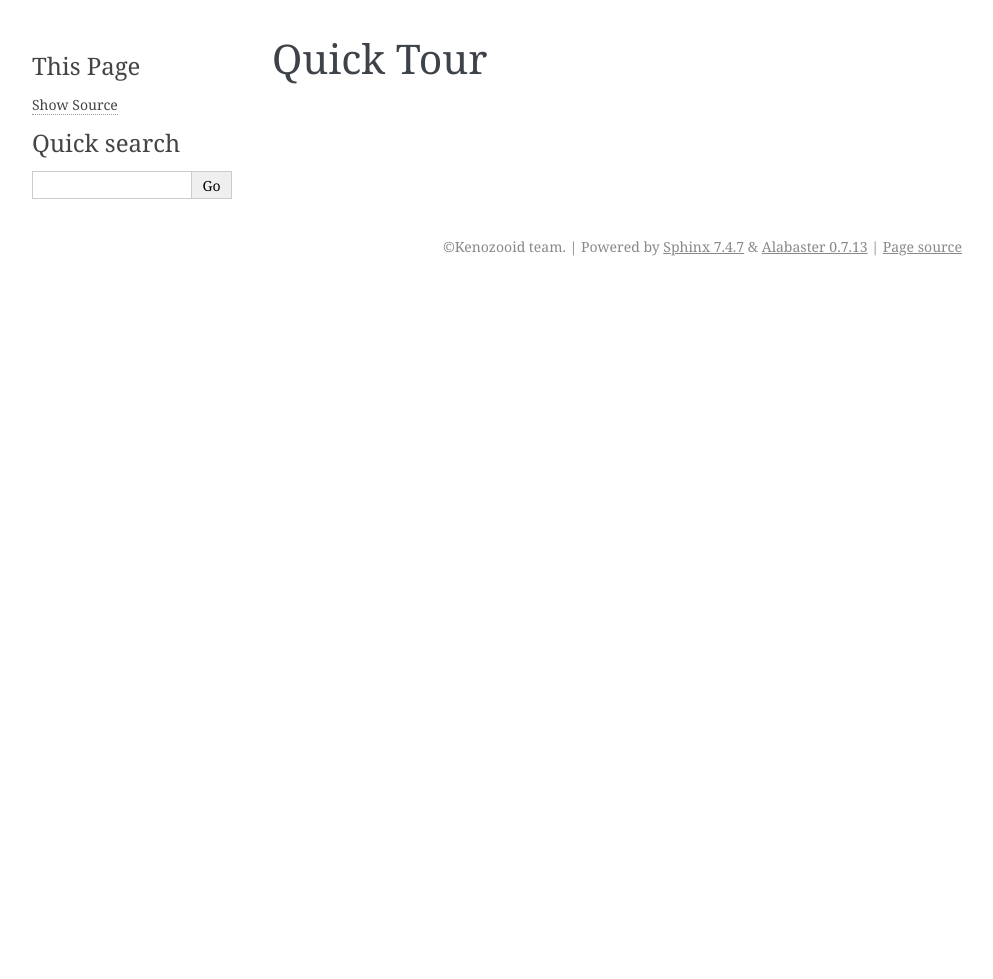
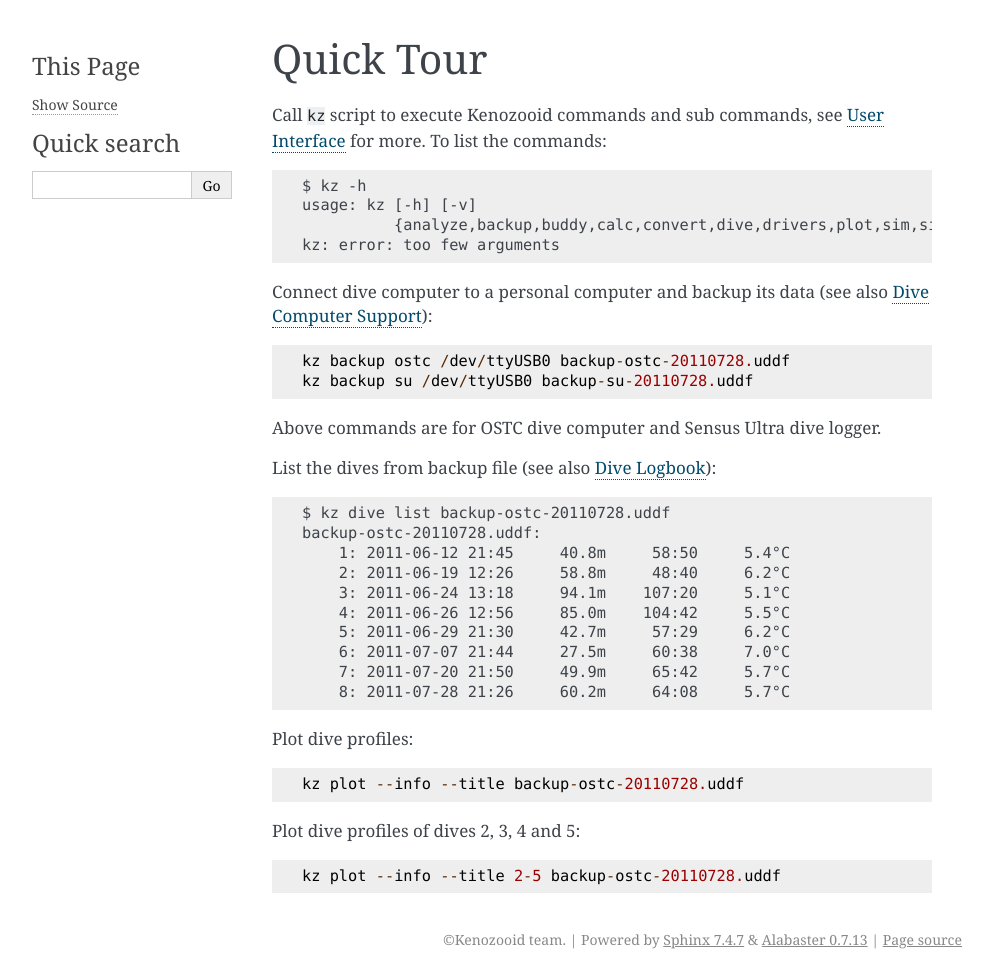
Before and after one commit to gitGNU/gnu_kenozooid, a Sphinx documentation site: the page built from doc/user/qt.rst, in a window 1280 px wide. Shown: the whole page, without its empty margins (148-1141 px from the left). Built offline with Sphinx 7.4.7, drawn with Linux system fonts in a browser that asks for light colours; before the commit the page ends 900 px from its top, so only the background shows below that.

Commit message:
- kenozooid quick tour section written in user manual - added backup files used in user manual to examples directory

```diff
--- a/doc/user/dc.rst
+++ b/doc/user/dc.rst
@@ -1,3 +1,5 @@
+.. _user-dc:
+
 Dive Computer Support
 =====================
 Overview
--- a/doc/user/logbook.rst
+++ b/doc/user/logbook.rst
@@ -1,3 +1,5 @@
+.. _user-logbook:
+
 Dive Logbook
 ============
 Kenozooid supports basic dive logbook functionality, which allows to list,
--- a/doc/user/qt.rst
+++ b/doc/user/qt.rst
@@ -1,4 +1,43 @@
 Quick Tour
 ==========
 
+Call ``kz`` script to execute Kenozooid commands and sub commands, see
+:ref:`user-ui` for more. To list the commands::
+
+    $ kz -h
+    usage: kz [-h] [-v]
+              {analyze,backup,buddy,calc,convert,dive,drivers,plot,sim,site} ...
+    kz: error: too few arguments
+
+
+Connect dive computer to a personal computer and backup its data (see also
+:ref:`user-dc`)::
+
+   kz backup ostc /dev/ttyUSB0 backup-ostc-20110728.uddf
+   kz backup su /dev/ttyUSB0 backup-su-20110728.uddf
+
+Above commands are for OSTC dive computer and Sensus Ultra dive logger.
+
+List the dives from backup file (see also :ref:`user-logbook`)::
+
+    $ kz dive list backup-ostc-20110728.uddf
+    backup-ostc-20110728.uddf:
+        1: 2011-06-12 21:45     40.8m     58:50     5.4°C
+        2: 2011-06-19 12:26     58.8m     48:40     6.2°C
+        3: 2011-06-24 13:18     94.1m    107:20     5.1°C
+        4: 2011-06-26 12:56     85.0m    104:42     5.5°C
+        5: 2011-06-29 21:30     42.7m     57:29     6.2°C
+        6: 2011-07-07 21:44     27.5m     60:38     7.0°C
+        7: 2011-07-20 21:50     49.9m     65:42     5.7°C
+        8: 2011-07-28 21:26     60.2m     64:08     5.7°C
+
+
+Plot dive profiles::
+
+   kz plot --info --title backup-ostc-20110728.uddf
+
+Plot dive profiles of dives 2, 3, 4 and 5::
+
+   kz plot --info --title 2-5 backup-ostc-20110728.uddf
+
 .. vim: sw=4:et:ai
--- a/doc/user/ui.rst
+++ b/doc/user/ui.rst
@@ -1,3 +1,5 @@
+.. _user-ui:
+
 User Interface
 ==============
 ..  concept
```
Also changed, not shown: 2 other files.
